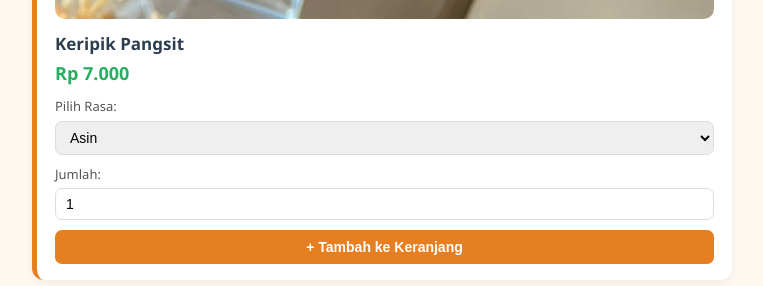
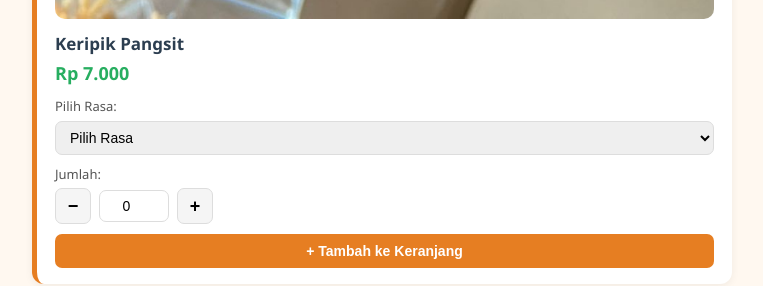
Before and after one commit to bianharits23/Mimirro, a plain HTML site: page index.html in a window 1280 px wide. Shown: the part 1280-1566 px from the top of the page, 258-1021 px from the left. Drawn offline with Linux system fonts and the light colour scheme.

Commit message:
Update index.html

```diff
--- a/index.html
+++ b/index.html
@@ -29,7 +29,6 @@
     .produk img {
       width: 100%;
       height: auto;
-      max-height: none;
       object-fit: contain;
       border-radius: 10px;
       margin-bottom: 12px;
@@ -45,6 +44,28 @@
       border-radius: 7px;
       font-size: 14px;
       margin-bottom: 10px;
+    }
+    .qty-control {
+      display: flex;
+      align-items: center;
+      gap: 8px;
+      margin-bottom: 10px;
+    }
+    .qty-control button {
+      width: 36px;
+      height: 36px;
+      border: 1px solid #ddd;
+      background: #f5f5f5;
+      border-radius: 7px;
+      font-size: 18px;
+      font-weight: bold;
+      cursor: pointer;
+    }
+    .qty-control button:hover { background: #eee; }
+    .qty-control input {
+      width: 70px;
+      text-align: center;
+      margin-bottom: 0;
     }
     .btn-tambah {
       background: #e67e22;
@@ -137,12 +158,17 @@
       <div class="harga">Rp 7.000</div>
       <label class="label">Pilih Rasa:</label>
       <select id="rasa-pangsit">
+        <option value="">Pilih Rasa</option>
         <option value="Asin">Asin</option>
         <option value="Sedang">Sedang</option>
         <option value="Pedas">Pedas</option>
       </select>
       <label class="label">Jumlah:</label>
-      <input type="number" id="jumlah-pangsit" value="1" min="1">
+      <div class="qty-control">
+        <button type="button" onclick="ubahJumlah('jumlah-pangsit', -1)">−</button>
+        <input type="number" id="jumlah-pangsit" value="0" min="0">
+        <button type="button" onclick="ubahJumlah('jumlah-pangsit', 1)">+</button>
+      </div>
       <button class="btn-tambah" onclick="tambah('Keripik Pangsit', 'rasa-pangsit', 'jumlah-pangsit', 7000)">+ Tambah ke Keranjang</button>
     </div>
 
@@ -153,12 +179,17 @@
       <div class="harga">Rp 7.000</div>
       <label class="label">Pilih Rasa:</label>
       <select id="rasa-makroni">
+        <option value="">Pilih Rasa</option>
         <option value="Asin">Asin</option>
         <option value="Sedang">Sedang</option>
         <option value="Pedas">Pedas</option>
       </select>
       <label class="label">Jumlah:</label>
-      <input type="number" id="jumlah-makroni" value="1" min="1">
+      <div class="qty-control">
+        <button type="button" onclick="ubahJumlah('jumlah-makroni', -1)">−</button>
+        <input type="number" id="jumlah-makroni" value="0" min="0">
+        <button type="button" onclick="ubahJumlah('jumlah-makroni', 1)">+</button>
+      </div>
       <button class="btn-tambah" onclick="tambah('Makroni Mekar', 'rasa-makroni', 'jumlah-makroni', 7000)">+ Tambah ke Keranjang</button>
     </div>
 
@@ -169,10 +200,15 @@
       <div class="harga">Rp 13.000</div>
       <label class="label">Rasa:</label>
       <select id="rasa-kerupuk">
+        <option value="">Pilih Rasa</option>
         <option value="Chili Oil (Daun Jeruk)">Chili Oil (Daun Jeruk)</option>
       </select>
       <label class="label">Jumlah:</label>
-      <input type="number" id="jumlah-kerupuk" value="1" min="1">
+      <div class="qty-control">
+        <button type="button" onclick="ubahJumlah('jumlah-kerupuk', -1)">−</button>
+        <input type="number" id="jumlah-kerupuk" value="0" min="0">
+        <button type="button" onclick="ubahJumlah('jumlah-kerupuk', 1)">+</button>
+      </div>
       <button class="btn-tambah" onclick="tambah('Kerupuk Pelangi', 'rasa-kerupuk', 'jumlah-kerupuk', 13000)">+ Tambah ke Keranjang</button>
     </div>
 
@@ -183,12 +219,17 @@
       <div class="harga">Rp 23.000</div>
       <label class="label">Pilih Rasa:</label>
       <select id="rasa-kentang">
+        <option value="">Pilih Rasa</option>
         <option value="Asin">Asin</option>
         <option value="Sedang">Sedang</option>
         <option value="Pedas">Pedas</option>
       </select>
       <label class="label">Jumlah:</label>
-      <input type="number" id="jumlah-kentang" value="1" min="1">
+      <div class="qty-control">
+        <button type="button" onclick="ubahJumlah('jumlah-kentang', -1)">−</button>
+        <input type="number" id="jumlah-kentang" value="0" min="0">
+        <button type="button" onclick="ubahJumlah('jumlah-kentang', 1)">+</button>
+      </div>
       <button class="btn-tambah" onclick="tambah('Kentang Kering', 'rasa-kentang', 'jumlah-kentang', 23000)">+ Tambah ke Keranjang</button>
     </div>
 
@@ -199,12 +240,17 @@
       <div class="harga">Rp 23.000</div>
       <label class="label">Pilih Rasa:</label>
       <select id="rasa-stik">
+        <option value="">Pilih Rasa</option>
         <option value="Asin">Asin</option>
         <option value="Sedang">Sedang</option>
         <option value="Pedas">Pedas</option>
       </select>
       <label class="label">Jumlah:</label>
-      <input type="number" id="jumlah-stik" value="1" min="1">
+      <div class="qty-control">
+        <button type="button" onclick="ubahJumlah('jumlah-stik', -1)">−</button>
+        <input type="number" id="jumlah-stik" value="0" min="0">
+        <button type="button" onclick="ubahJumlah('jumlah-stik', 1)">+</button>
+      </div>
       <button class="btn-tambah" onclick="tambah('Stik Tales', 'rasa-stik', 'jumlah-stik', 23000)">+ Tambah ke Keranjang</button>
     </div>
 
@@ -229,9 +275,22 @@
     let keranjang = [];
     const nomorWA = "62895110018075"; // Ganti nomor WhatsApp kamu
 
+    function ubahJumlah(id, delta) {
+      const input = document.getElementById(id);
+      let nilai = parseInt(input.value) || 0;
+      nilai += delta;
+      if (nilai < 0) nilai = 0;
+      input.value = nilai;
+    }
+
     function tambah(nama, idRasa, idJumlah, harga) {
       const rasa = document.getElementById(idRasa).value;
-      const jumlah = parseInt(document.getElementById(idJumlah).value) || 1;
+      const jumlah = parseInt(document.getElementById(idJumlah).value) || 0;
+
+      if (!rasa || jumlah <= 0) {
+        alert("Silakan pilih rasa dan jumlahnya dulu");
+        return;
+      }
 
       const index = keranjang.findIndex(item => item.nama === nama && item.rasa === rasa);
 
```
